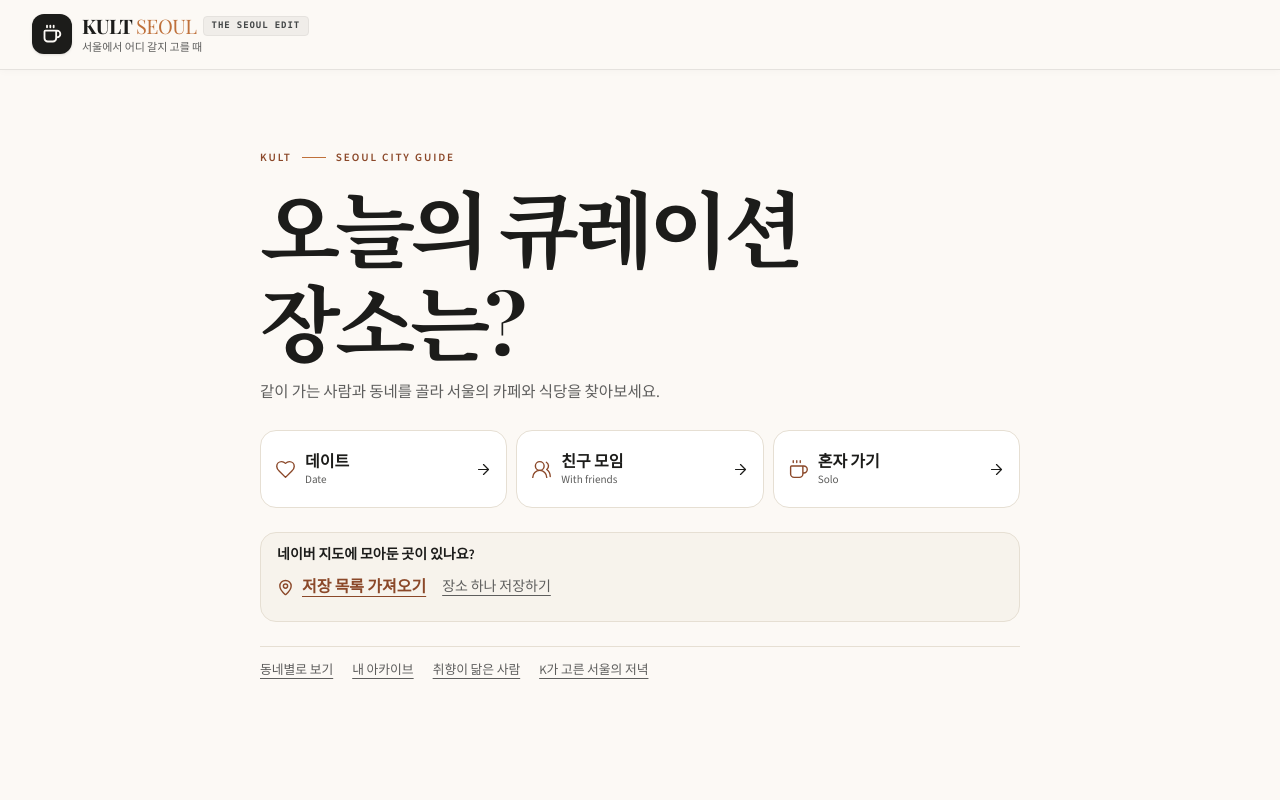
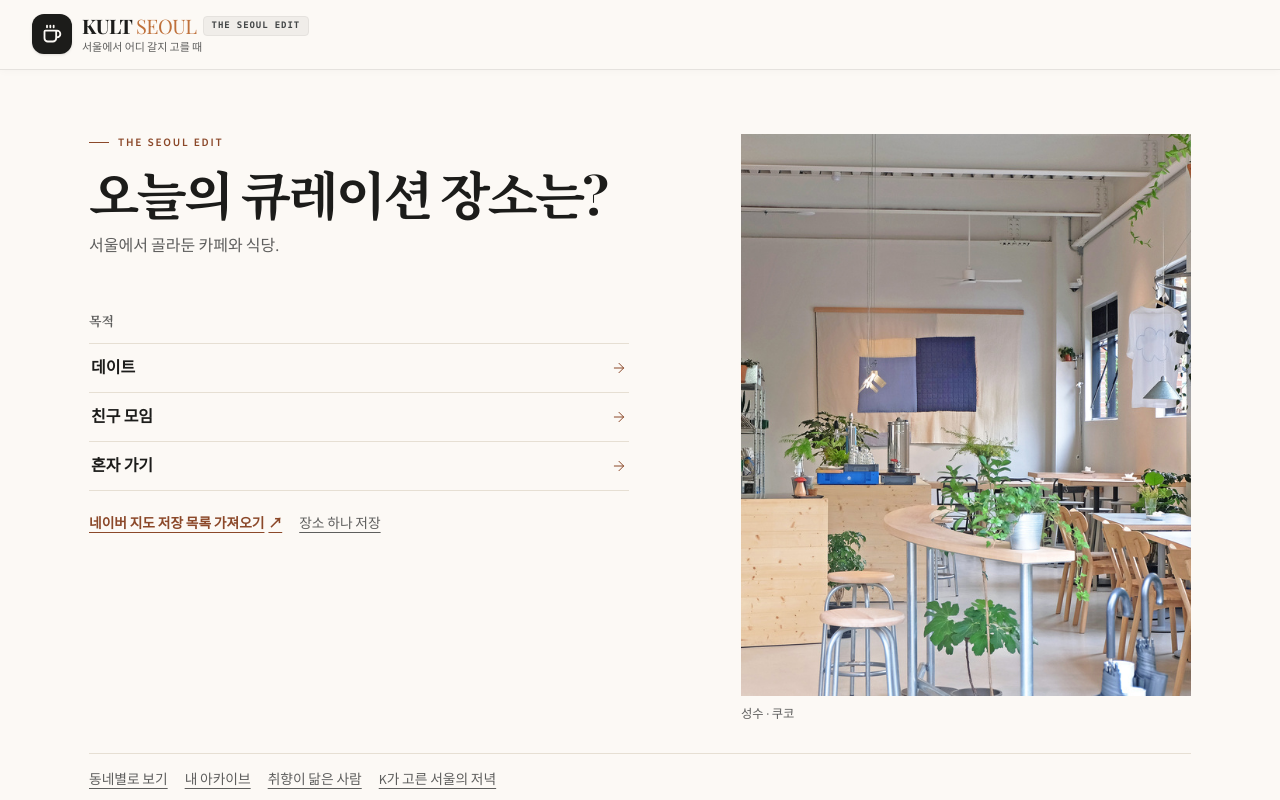
Before and after one commit to hoooong28-cyber/kult, a Next.js app: page / in a window 1280 px wide. Shown: the top 800 px of the page. Built offline with nearby package versions, Linux system fonts and the light colour scheme; a web font is replaced by a local one.

Commit message:
Refine the KULT homepage and choose neighborhoods inline

```diff
--- a/app/entry.module.css
+++ b/app/entry.module.css
@@ -1,27 +1,38 @@
 .page { min-height: 77svh; background: var(--kult-paper); color: var(--kult-ink); font-family: var(--kult-font-body); }
-.entry { display: grid; place-items: center; padding: clamp(40px,10vh,112px) 16px 50px; }
-.inner { width: min(100%, 760px); }
-.eyebrow { display: flex; align-items: center; gap: 10px; color: var(--kult-accent-text); font-size: .7rem; font-weight: 700; letter-spacing: .17em; }
-.eyebrow span { width: 24px; background: var(--kult-terracotta); height: 1px; }
-.entry h1 { margin: 14px 0 12px; font-family: var(--kult-font-display); font-size: clamp(2.55rem, 7vw, 5.2rem); font-weight: 700; line-height: 1.13; letter-spacing: -.065em; word-break: keep-all; }
-.entry h1 span { color: var(--kult-accent-text); }
-.smallBreak { display: none; }
-.dek { margin-bottom: 25px; color: var(--kult-muted); font-size: .97rem; line-height: 1.6; }
-.choices { display: grid; grid-template-columns: repeat(3, minmax(0, 1fr)); gap: 9px; }
-.choice { display: grid; grid-template-columns: 21px minmax(0, 1fr) 17px; gap: 9px; min-height: 78px; align-items: center; border: 1px solid var(--kult-rule); border-radius: var(--kult-radius-panel); padding: 10px 14px; background: white; color: var(--kult-ink); font-weight: 700; line-height: 1.35; }
-.choice>svg:first-child { color: var(--kult-accent-text); }
-.choice small { display: block; color: var(--kult-muted); font-size: .7rem; font-weight: 400; }
-.pending { display: inline-block; margin-left: 7px; color: var(--kult-muted); font-size: .64rem; font-style: normal; font-weight: 400; }
-.arrow { justify-self: end; }
-.choice:hover { border-color: var(--kult-terracotta); background: var(--kult-cream); }
-.choice:focus-visible,.secondary a:focus-visible { outline: 2px solid var(--kult-accent-text); outline-offset: 3px; }
-.secondary { border-top: 1px solid var(--kult-rule); margin-top: 24px; display: flex; flex-wrap: wrap; gap: 0 19px; }
-.secondary a { display: inline-flex; min-height: 44px; align-items: center; text-decoration: underline; text-underline-offset: 4px; font-size: .8rem; color: var(--kult-muted); }
-@media (max-width: 580px) {
-  .entry { place-items: start; padding-top: 32px; padding-bottom: 24px; }
-  .smallBreak { display: initial; }
-  .choices { grid-template-columns: 1fr; gap: 7px; }
-  .choice { min-height: 55px; grid-template-columns: 21px minmax(0, 1fr) 17px; }
-  .choice small { display: inline; margin-left: 8px; }
-  .secondary { margin-top: 16px; }
+.entry { display: grid; grid-template-columns: minmax(0, 5fr) minmax(0, 4fr); align-items: start; column-gap: clamp(32px, 7vw, 92px); row-gap: 30px; max-width: 1230px; margin-inline: auto; padding: clamp(40px, 8vh, 86px) clamp(24px, 5vw, 64px) 36px; }
+.inner { min-width: 0; }
+.eyebrow { display: flex; align-items: center; gap: 9px; color: var(--kult-accent-text); font-size: .71rem; font-weight: 700; letter-spacing: .16em; }
+.eyebrow span { width: 20px; height: 1px; background: var(--kult-accent-text); }
+.intro h1 { margin: 13px 0 10px; font-family: var(--kult-font-display); font-size: clamp(2.2rem, 4.15vw, 3.25rem); font-weight: 700; line-height: 1.16; letter-spacing: -.053em; word-break: keep-all; overflow-wrap: anywhere; }
+.dek { color: var(--kult-muted); font-size: 1rem; line-height: 1.55; word-break: keep-all; }
+.chooser { margin-top: clamp(22px, 4vw, 40px); max-width: 540px; }
+.choiceHeader { display: flex; min-height: 44px; align-items: center; justify-content: space-between; gap: 12px; }
+.choiceHeader h2 { color: var(--kult-muted); font-size: .81rem; font-weight: 700; }
+.editChoice { display: inline-flex; min-height: 44px; align-items: center; gap: 9px; font-size: .85rem; color: var(--kult-ink); font-weight: 700; }
+.editChoice span { color: var(--kult-accent-text); text-decoration: underline; text-underline-offset: 3px; font-weight: 400; }
+.choices { margin: 0; padding: 0; list-style: none; border-top: 1px solid var(--kult-rule); }
+.choices li { border-bottom: 1px solid var(--kult-rule); }
+.choice { display: flex; min-height: 48px; padding: 7px 2px; align-items: center; justify-content: space-between; gap: 12px; font-size: 1rem; font-weight: 700; }
+.choice svg { flex: 0 0 auto; color: var(--kult-accent-text); transition: transform 150ms ease-out; }
+.choice:hover { background: var(--kult-cream); }
+.choice:hover svg { transform: translateX(2px); }
+.entry a:focus-visible { outline: 2px solid var(--kult-accent-text); outline-offset: 2px; }
+.importLinks, .secondary { display: flex; flex-wrap: wrap; gap: 0 17px; }
+.importLinks { margin-top: 11px; }
+.importLinks a, .secondary a { display: inline-flex; min-height: 44px; align-items: center; gap: 4px; line-height: 1.3; font-size: .86rem; text-decoration: underline; text-underline-offset: 4px; }
+.importLinks a:first-child { color: var(--kult-accent-text); font-weight: 700; }
+.importLinks a:not(:first-child), .secondary a, .empty { color: var(--kult-muted); }
+.empty { margin: 12px 0; font-size: .9rem; }
+.photo { min-width: 0; margin: 0; }
+.photoFrame { position: relative; overflow: hidden; aspect-ratio: 4 / 5; background: var(--kult-cream); }
+.photoFrame img { object-fit: cover; }
+.photo figcaption { margin-top: 9px; color: var(--kult-muted); font-size: .77rem; }
+.secondary { grid-column: 1 / -1; border-top: 1px solid var(--kult-rule); padding-top: 4px; }
+@media (max-width: 767px) {
+  .entry { grid-template-columns: minmax(0, 1fr); padding: 24px 20px 22px; row-gap: 17px; }
+  .chooser { margin-top: 17px; }
+  .photoFrame { aspect-ratio: 16 / 9; }
 }
+@media (prefers-reduced-motion: reduce) {
+  .choice svg { transition: none; }
+}
--- a/app/page.tsx
+++ b/app/page.tsx
@@ -1,46 +1,74 @@
+import Image from 'next/image';
 import Link from 'next/link';
-import { ArrowRight, Coffee, Heart, MapPin, UsersRound } from 'lucide-react';
+import { ArrowRight } from 'lucide-react';
 import Header from '@/components/Header';
+import { getMergedCafes } from '@/lib/curators';
 import { kultMemberSettings } from '@/lib/supabase/server';
-import { pickPurposes } from '@/lib/editorialPicks';
+import { picks, pickPurposes, purposePicks, resolveEditorialPick, resolvePickPurpose } from '@/lib/editorialPicks';
 import styles from './entry.module.css';
 
-const purposeIcons = { date: Heart, friends: UsersRound, solo: Coffee };
+type Props = { searchParams: Promise<{ purpose?: string | string[] }> };
+const neighborhoodOrder = ['삼각지', '해방촌', '성수'];
 
-export default function HomePage() {
+export default async function HomePage({ searchParams }: Props) {
+  const purpose = resolvePickPurpose((await searchParams).purpose);
+  const catalog = purpose ? await getMergedCafes() : [];
+  const areas = purpose ? neighborhoodOrder.flatMap(area => {
+    const pick = picks.find(candidate => candidate.area === area);
+    if (!pick) return [];
+    const resolved = resolveEditorialPick(pick.slug, catalog);
+    return resolved && purposePicks(resolved.places, purpose.id).length ? [pick] : [];
+  }) : [];
+
   return <div className={styles.page} lang="ko">
     <Header section="entry" />
-    <section className={styles.entry} aria-labelledby="entry-title">
+    <main className={styles.entry} aria-labelledby="entry-title">
       <div className={styles.inner}>
-        <p className={styles.eyebrow} lang="en">KULT <span /> SEOUL CITY GUIDE</p>
-        <h1 id="entry-title">오늘의 큐레이션 장소는?</h1>
-        <p className={styles.dek}>같이 가는 사람과 동네를 골라 서울의 카페와 식당을 찾아보세요.</p>
-        <nav className={styles.choices} aria-label="방문 목적 선택">
-          {pickPurposes.map(purpose => {
-            const Icon = purposeIcons[purpose.id];
-            return <Link className={styles.choice} key={purpose.id} href={'/picks/area?purpose=' + purpose.id}>
-              <Icon size={21} strokeWidth={1.6} aria-hidden="true" />
-              <span>{purpose.label}<small lang="en">{purpose.english}</small></span>
-              <ArrowRight className={styles.arrow} size={17} strokeWidth={1.75} aria-hidden="true" />
-            </Link>;
-          })}
-        </nav>
-        <section className="mt-6 rounded-2xl border border-[var(--kult-rule)] bg-[var(--kult-cream)] px-4 py-3" aria-label="네이버 지도 가져오기">
-          <p className="text-sm font-bold text-[var(--kult-ink)]">네이버 지도에 모아둔 곳이 있나요?</p>
-          <div className="flex flex-wrap gap-x-4">
-            <Link href="/archive#naver-import" className="inline-flex min-h-11 items-center gap-2 font-bold text-[var(--kult-accent-text)] underline underline-offset-4">
-              <MapPin size={17} aria-hidden="true" /> 저장 목록 가져오기
-            </Link>
-            <Link href="/archive#naver-single" className="inline-flex min-h-11 items-center text-sm text-[var(--kult-muted)] underline underline-offset-4">장소 하나 저장하기</Link>
+        <div className={styles.intro}>
+          <p className={styles.eyebrow} lang="en"><span aria-hidden="true" /> THE SEOUL EDIT</p>
+          <h1 id="entry-title">오늘의 큐레이션 장소는?</h1>
+          <p className={styles.dek}>서울에서 골라둔 카페와 식당.</p>
+        </div>
+        <section className={styles.chooser} aria-labelledby="entry-choice-title">
+          <div className={styles.choiceHeader}>
+            <h2 id="entry-choice-title">{purpose ? '동네' : '목적'}</h2>
+            {purpose && <Link href="/" scroll={false} className={styles.editChoice} aria-label={purpose.label + ' · 목적 바꾸기'}>
+              {purpose.label}<span>변경</span>
+            </Link>}
           </div>
+          <nav aria-label={purpose ? purpose.label + '에 맞는 동네' : '방문 목적 선택'}>
+            <ul className={styles.choices}>
+              {purpose ? areas.map(area => <li key={area.slug}>
+                <Link className={styles.choice} href={'/picks/' + area.slug + '?purpose=' + purpose.id}>
+                  {area.area}<ArrowRight size={16} strokeWidth={1.5} aria-hidden="true" />
+                </Link>
+              </li>) : pickPurposes.map(option => <li key={option.id}>
+                <Link className={styles.choice} href={'/?purpose=' + option.id} scroll={false}>
+                  {option.label}<ArrowRight size={16} strokeWidth={1.5} aria-hidden="true" />
+                </Link>
+              </li>)}
+            </ul>
+            {purpose && !areas.length && <p className={styles.empty}>아직 준비된 동네가 없어요. 목적을 바꿔 둘러보세요.</p>}
+          </nav>
         </section>
-        <nav className={styles.secondary} aria-label="기타 메뉴">
-          <Link href="/discoveries#pick-two">동네별로 보기</Link>
-          <Link href="/archive">내 아카이브</Link>
-          {(kultMemberSettings() || process.env.NODE_ENV === 'development') && <Link href="/taste-neighbors">취향이 닮은 사람</Link>}
-          <Link href="/collections/k-seoul-evenings">K가 고른 서울의 저녁</Link>
+        <nav className={styles.importLinks} aria-label="네이버 지도 가져오기">
+          <Link href="/archive#naver-import">네이버 지도 저장 목록 가져오기 <span aria-hidden="true">↗</span></Link>
+          <Link href="/archive#naver-single">장소 하나 저장</Link>
         </nav>
       </div>
-    </section>
+      <figure className={styles.photo}>
+        <div className={styles.photoFrame}>
+          <Image src="/venues/cuco-seongsu-interior.jpg" alt="성수 쿠코의 실내" fill
+            sizes="(max-width: 767px) 94vw, (max-width: 1200px) 44vw, 530px" />
+        </div>
+        <figcaption>성수 · 쿠코</figcaption>
+      </figure>
+      <nav className={styles.secondary} aria-label="기타 메뉴">
+        <Link href="/discoveries#pick-two">동네별로 보기</Link>
+        <Link href="/archive">내 아카이브</Link>
+        {(kultMemberSettings() || process.env.NODE_ENV === 'development') && <Link href="/taste-neighbors">취향이 닮은 사람</Link>}
+        <Link href="/collections/k-seoul-evenings">K가 고른 서울의 저녁</Link>
+      </nav>
+    </main>
   </div>;
 }
```
Also changed, not shown: 1 other file (tests, documents, lock files or other folders).
